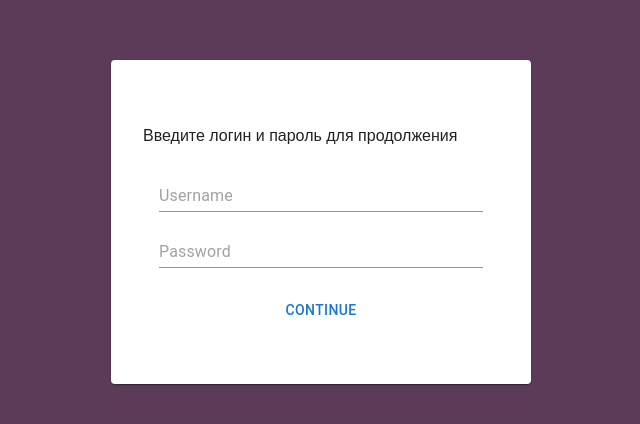
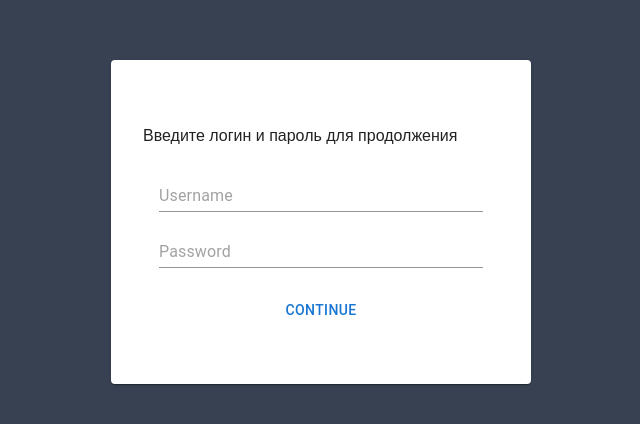
Before and after one commit to Resseyn/test-task, a Next.js app: page /login in a window 1280 px wide. Shown: the part 178-602 px from the top of the page, without its empty margins (319-959 px from the left). Built offline with nearby package versions, Linux system fonts and the light colour scheme; no server answers.

Commit message:
small bugfix

```diff
--- a/src/components/auth/auth-screen.tsx
+++ b/src/components/auth/auth-screen.tsx
@@ -4,7 +4,7 @@
 
 export function AuthScreen() {
   return (
-    <div className="h-full flex items-center justify-center bg-[#5C3B58]">
+    <div className="h-full flex items-center justify-center bg-gray-700">
       <div className="md:h-auto md:w-[420px]">
         <SignInCard></SignInCard>
       </div>
```
